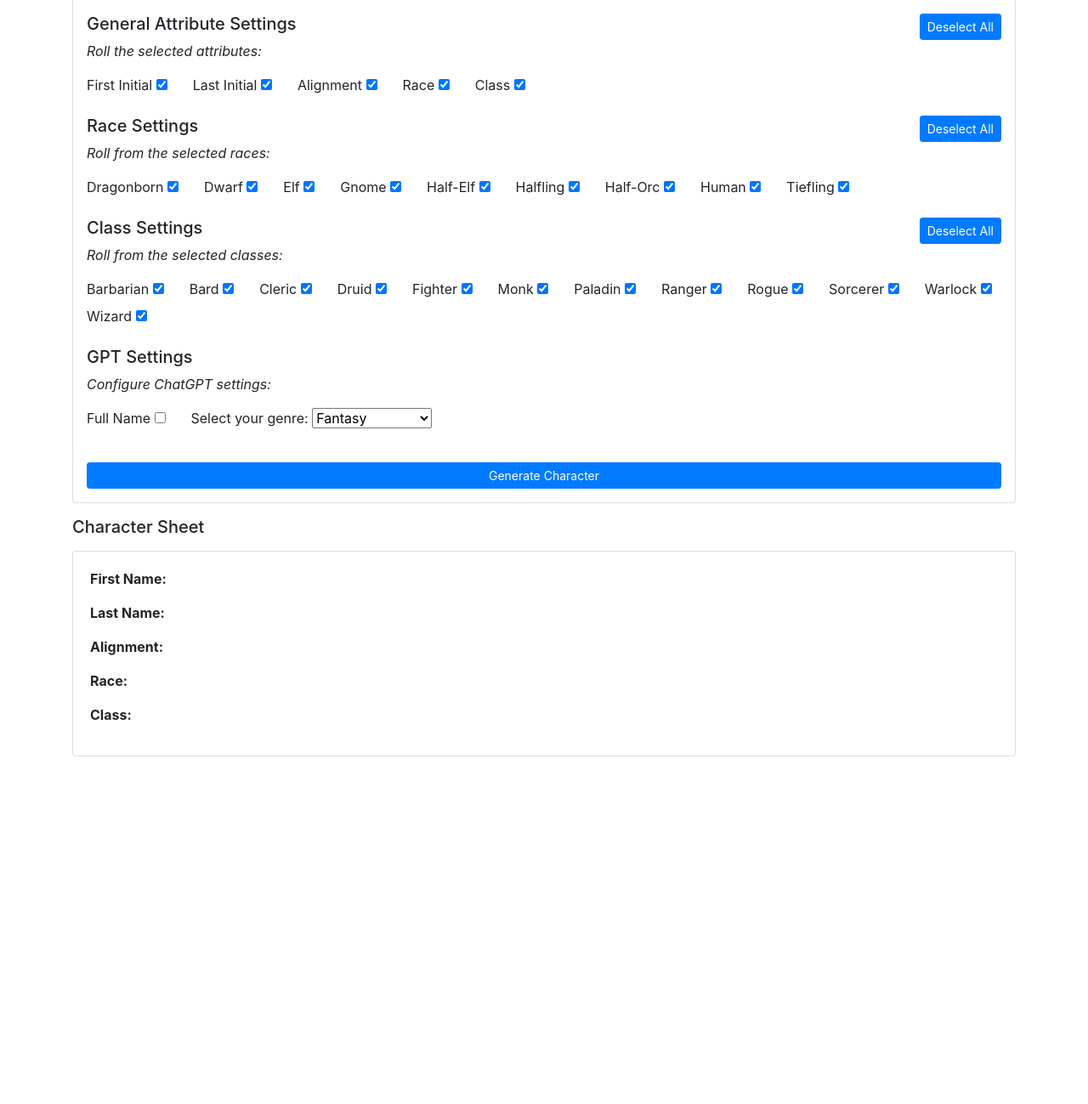
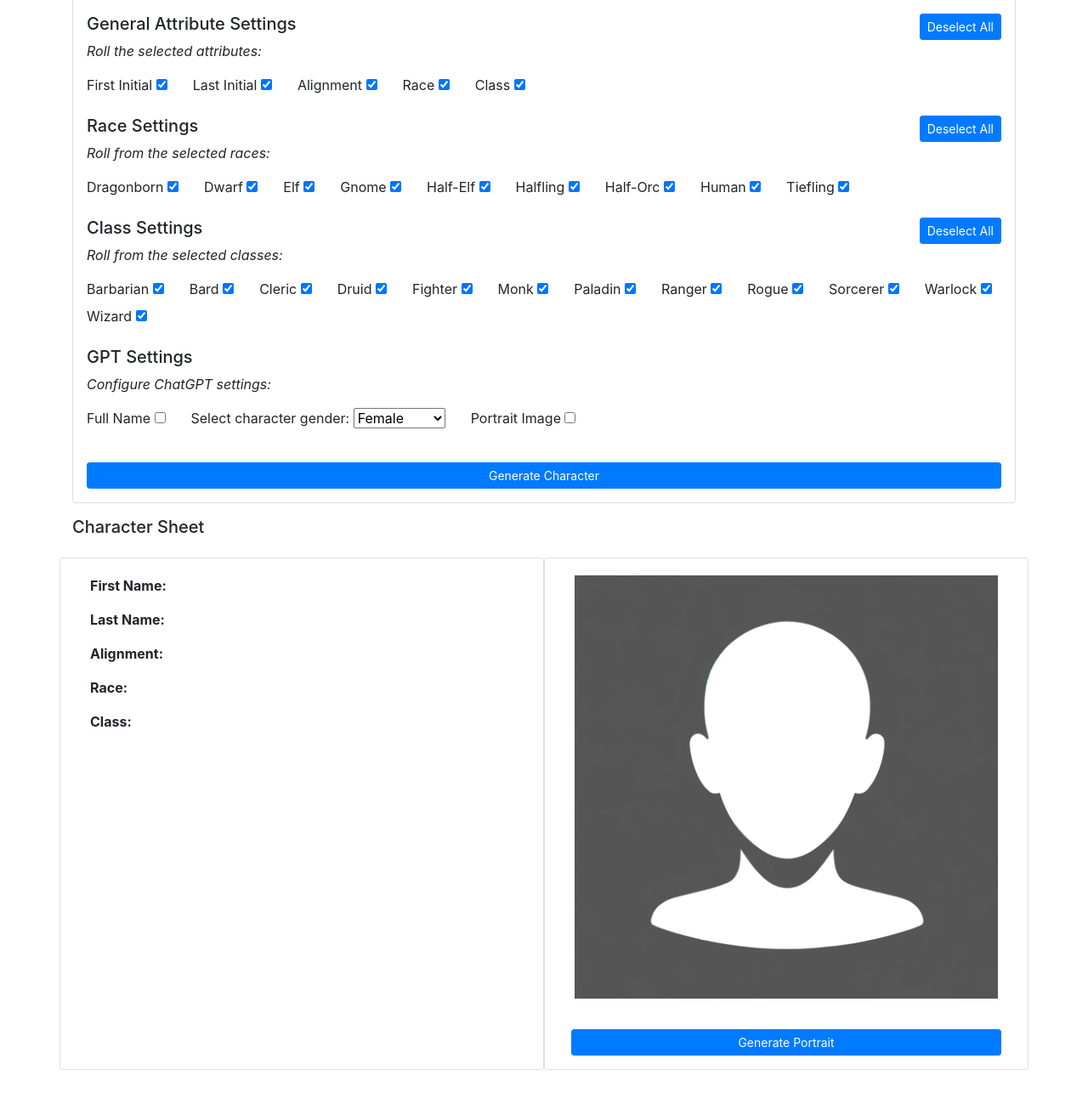
Before and after one commit to gregwht/npcgacha, a Flask app: page / in a window 1280 px wide. Shown: the part 156-1455 px from the top of the page at 85% size. Before the commit the page ends 1046 px from the top, so only its background shows below. Run offline with Flask 3, Linux system fonts and the light colour scheme; some libraries are stand-ins or nearby versions.

Commit message:
GPT: Added Image Generation

```diff
--- a/app.py
+++ b/app.py
@@ -28,15 +28,20 @@ character = {
 }
 
 # Genres
-genres = [
-    'Fantasy',
-    'Dark Academia',
-    'Eldritch Horror',
-    'Modern day',
-    'Romantasy',
-    'Sci-Fi',
-    'Victorian gothic',
-    'Western'
+# genres = [
+#     'Fantasy',
+#     'Dark Academia',
+#     'Eldritch Horror',
+#     'Modern Day',
+#     'Sci-Fi',
+#     'Victorian Gothic',
+#     'Western'
+# ]
+
+genders = [
+    'Female',
+    'Male',
+    'Non-binary'
 ]
 
 # Default list of races - does not change
@@ -201,9 +206,9 @@ def roll_class(previous=None):
 
 
 # Generate Name using ChatGPT
-def generate_gpt_name(genre, first_initial, last_initial):
+def generate_gpt_name(first_initial, last_initial, gender):
 
-    prompt = f"I am playing a tabletop RPG game with a {genre} theme. Please generate a name for my character. The first name should begin with the letter {first_initial} and the last name should begin with the letter {last_initial}. Please only write the name itself -- do not write 'First Name:' or 'Last Name:'."
+    prompt = f"I am playing a tabletop RPG game. Please generate a name for my character. The first name should begin with the letter {first_initial} and the last name should begin with the letter {last_initial}. Their gender is {gender}. Please only write the name itself -- do not write 'First Name:' or 'Last Name:'."
 
     response = client.chat.completions.create(
         model = "gpt-3.5-turbo",
@@ -278,9 +283,9 @@ def index():
 
             # Generate GPT
             if request_data.get('gptNameChecked'):
-                genre = request_data.get('genreSelected')
-                print("Genre:", genre)
-                character['gpt_name'] = generate_gpt_name(genre, character['first_initial'], character['last_initial'])
+                gender = request_data.get('genderSelected')
+                print("Gender:", gender)
+                character['gpt_name'] = generate_gpt_name(character['first_initial'], character['last_initial'], gender)
 
             # Return updated character attributes as JSON response
             return jsonify(character)
@@ -288,7 +293,35 @@ def index():
             return jsonify({'error': 'Invalid request data. Expected JSON data.'}), 400
 
     else:
-        return render_template("index.html", races=races, classes=classes, genres=genres)
+        return render_template("index.html", races=races, classes=classes, genders=genders)
+
+
+@app.route('/generate-image', methods=['POST'])
+def generate_image():
+
+    if request.is_json:
+        request_data = request.get_json()
+
+        gender = request_data.get('genderSelected')
+        gpt_name = request_data.get('gptName')
+        alignment = request_data.get('alignment')
+        race = request_data.get('race')
+        class_ = request_data.get('class_')
+
+        # Generate image code
+        dalle = client.images.generate(
+            model = "dall-e-3",
+            # prompt = f"I am playing a game with a {genre} theme. Please generate a portrait of a character called {gpt_name}. Their alignment is {alignment} and their race is {race} and their class is {class_}. The alignment and race should influence how the character looks, but should not be written as text on the image. There should be no text on the image.",
+            #
+            prompt = f"Please generate a colour portrait image of a single character from a tabletop RPG. They are a { race } { class_ } called { gpt_name }. Their gender is { gender }.  There should not be any text in the image at all. Please only generate the character and a background, no text. The portrait should be of the character's head and shoulders facing the camera. Make the character be standing in a suitable environment that they might be in during an adventure.",
+            size = "1024x1024",
+            quality = "standard",
+            n = 1,
+        )
+        image_url = dalle.data[0].url
+        print("Image URL:", image_url)
+
+        return jsonify({'status': 'success', 'imageUrl': image_url})
 
 
 if __name__ == '__main__':
--- a/static/styles.css
+++ b/static/styles.css
@@ -31,3 +31,9 @@
     font-style: italic;
     font-size: 1em;
 }
+
+.card-body img {
+    max-width: 100%;
+    height: auto;
+    display: block;
+}
--- a/templates/index.html
+++ b/templates/index.html
@@ -114,16 +114,20 @@
                     </div>
                     <div class="row">
                         <div class="col-auto">
-                            <label for="checkbox-gpt-name" class="checbox-label">Full Name</label>
+                            <label for="checkbox-gpt-name" class="checkbox-label">Full Name</label>
                             <input type="checkbox" id="checkbox-gpt-name" name="checkbox-gpt-name" unchecked>
                         </div>
-                        <div class ="col-auto">
-                            <label for="dropdown-genre">Select your genre:</label>
-                            <select id="dropdown-genre" name="dropdown-genre">
-                                {% for genre in genres %}
-                                    <option value="{{ genre }}">{{ genre }}</option>
+                        <div class="col-auto">
+                            <label for="dropdown-gender">Select character gender:</label>
+                            <select id="dropdown-gender" name="dropdown-gender">
+                                {% for gender in genders %}
+                                    <option value="{{ gender }}">{{ gender }}</option>
                                 {% endfor %}
                             </select>
+                        </div>
+                        <div class="col-auto">
+                            <label for="checkbox-gpt-image" class="checbox-label">Portrait Image</label>
+                            <input type="checkbox" id="checkbox-gpt-image" name="checkbox-gpt-image" unchecked>
                         </div>
                     </div>
                 </div>
@@ -141,15 +145,28 @@
          <!-- CHARACTER SHEET -->
          <div id="character-sheet">
             <h5>Character Sheet</h5>
-            <div class="card mt-3 mb-3">
+            <div class="row">
+                <div class="card col-6 mt-3 mb-3">
                     <div class="card-body">
                         <p id="p-first-initial" style="display: block;"><span class="font-weight-bold clickable-text" onclick="rerollAttribute('first-initial')">First Name:</span> <span id="first-initial"></span></p>
                         <p id="p-last-initial" style="display: block;"><span class="font-weight-bold clickable-text" onclick="rerollAttribute('last-initial')">Last Name:</span> <span id="last-initial"></span></p>
-                    <p id="p-gpt-name" style="display: none;"><span class="font-weight-bold clickable-text" )">Full Name:</span> <span id="gpt-name"></span></p>
+                        <p id="p-gpt-name" style="display: none;"><span class="font-weight-bold clickable-text">Full Name:</span> <span id="gpt-name"></span></p>
                         <p><span class="font-weight-bold clickable-text" onclick="rerollAttribute('alignment')">Alignment:</span> <span id="alignment"></span></p>
                         <p><span class="font-weight-bold clickable-text" onclick="rerollAttribute('race')">Race:</span> <span id="race"></span></p>
                         <p><span class="font-weight-bold clickable-text" onclick="rerollAttribute('class')">Class:</span> <span id="class"></span></p>
-
+                    </div>
+                </div>
+                <div class="card col-6 mt-3 mb-3">
+                    <div class="card-body">
+                        <img id="gpt-image" src="img/placeholder.jpg" alt="Character Portrait">
+                    </div>
+                    <button type="submit"
+                        id="button-generate-image"
+                        name="generate-image"
+                        value="generate-image"
+                        class="btn btn-primary btn-sm my-3 mx-3">
+                        Generate Portrait
+                </button>
                 </div>
             </div>
          </div>
@@ -312,7 +329,7 @@
 
             // Get GPT settings
             var gptNameChecked = document.getElementById('checkbox-gpt-name').checked;
-            var genreSelected = document.getElementById('dropdown-genre').value;
+            var genderSelected = document.getElementById('dropdown-gender').value;
 
             // Send AJAX request to Flask backend
             fetch('/', {
@@ -331,7 +348,7 @@
                     checkedClasses: checkedClasses,
 
                     gptNameChecked: gptNameChecked,
-                    genreSelected: genreSelected
+                    genderSelected: genderSelected
                 })
             })
             .then(response => response.json())
@@ -404,5 +421,62 @@
             }
         };
 
+
+        // GENERATE PORTRAIT IMAGE
+        var buttonGeneratePortrait = document.getElementById('button-generate-image')
+        buttonGeneratePortrait.addEventListener('click', generateImage);
+
+        function generateImage() {
+
+            buttonGeneratePortrait.disabled = true;
+            buttonGeneratePortrait.style.backgroundColor = 'grey';
+            buttonGeneratePortrait.textContent = "Generating Portrait...";
+
+            // Get information needed for image generation
+            var genderSelected = document.getElementById('dropdown-gender').value;
+            var gptName = document.getElementById('gpt-name').textContent;
+            var alignment = document.getElementById('alignment').textContent;
+            var race = document.getElementById('race').textContent;
+            var class_ = document.getElementById('class').textContent;
+
+            console.log('genderSelected:', genderSelected);
+            console.log('gptName:', gptName);
+            console.log('alignment:', alignment);
+            console.log('race:', race);
+            console.log('class_:', class_);
+
+
+            fetch('/generate-image', {
+                method: 'POST',
+                headers: {
+                    'Content-Type': 'application/json',
+                },
+                body: JSON.stringify({
+                    // Maybe put gender, full name, alignment, and race here to send to backend
+                    'gender': genderSelected,
+                    'gpt_name': gptName,
+                    'alignment': alignment,
+                    'race': race,
+                    'class': class_
+                }),
+            })
+            .then(response => response.json())
+            .then(data => {
+                console.log('Success:', data);
+                // Replace src attribute of image
+                document.getElementById('gpt-image').src = data.imageUrl;
+                buttonGeneratePortrait.disabled = false;
+                buttonGeneratePortrait.style.backgroundColor = '';
+                buttonGeneratePortrait.textContent = "Generate Portrait";
+            })
+            .catch((error) => {
+                console.error('Error:', error);
+                // Handle errors here
+                buttonGeneratePortrait.disabled = false;
+                buttonGeneratePortrait.style.backgroundColor = '';
+                buttonGeneratePortrait.textContent = "Generate Portrait";
+            });
+        };
+
     </script>
 </body>
```
Also changed, not shown: img/placeholder.jpg (added). Lines whose indentation alone changed are shown as unchanged.
